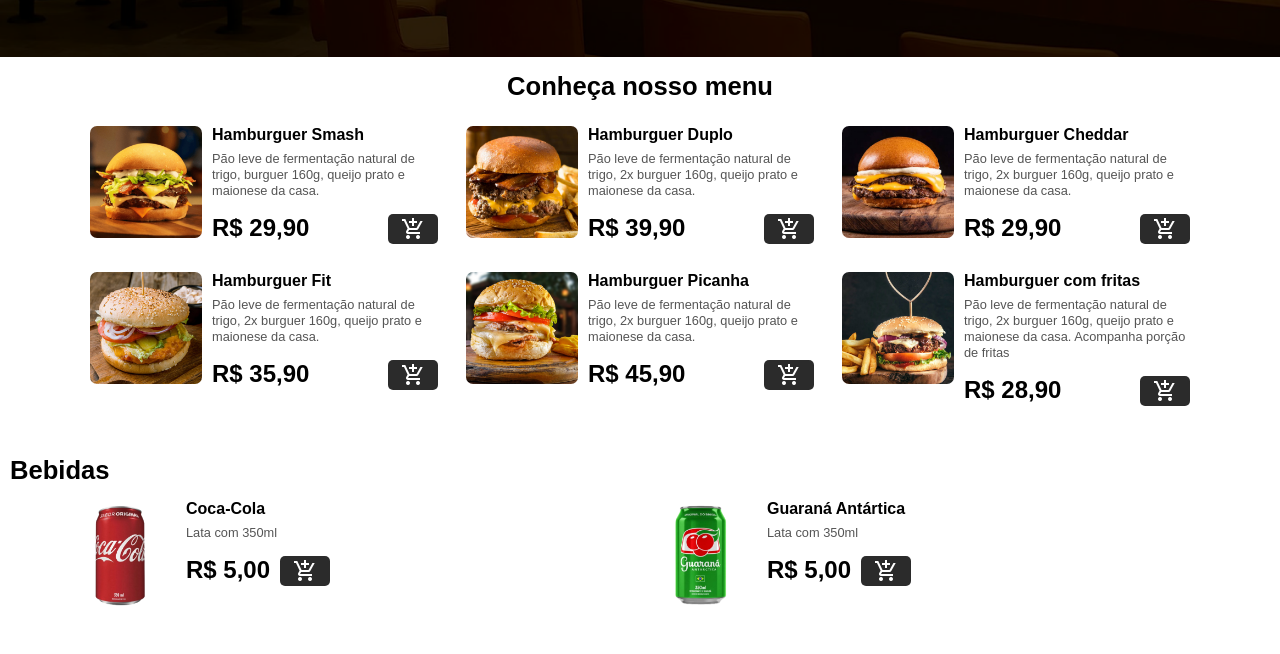
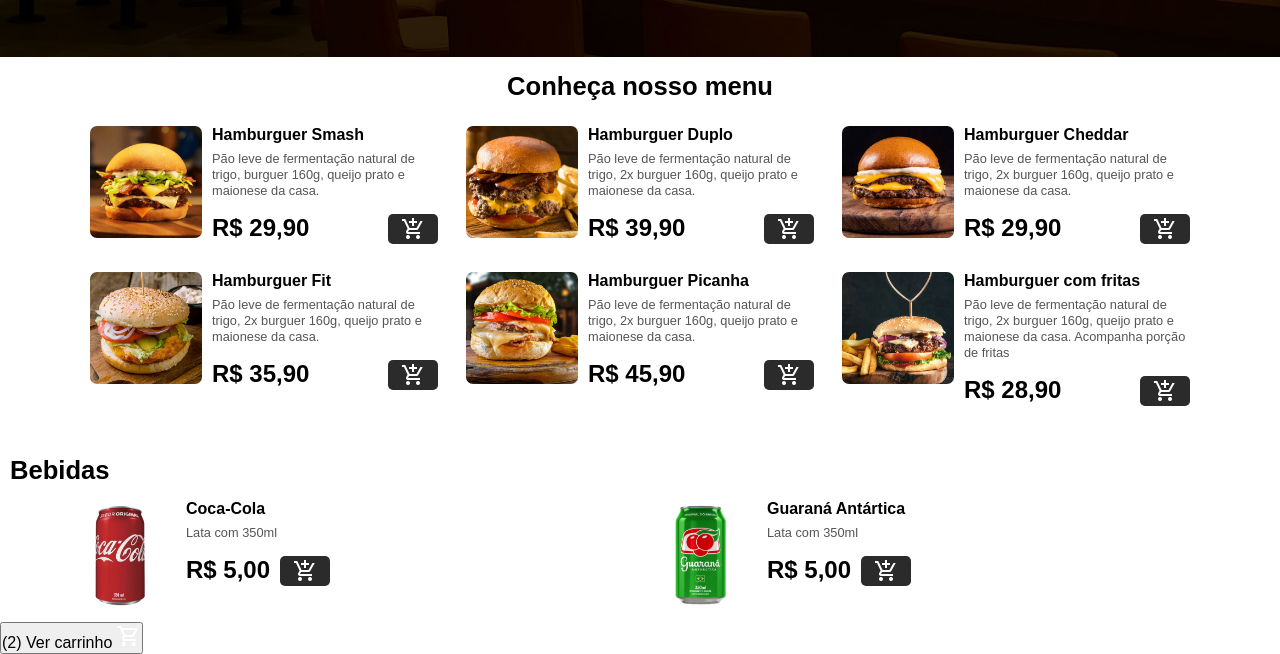
Before and after one commit to GuilhermeCampo/cardapio, a website: page index.html in a window 1280 px wide. Shown: the part 363-1017 px from the top of the page. Before the commit the page ends 985 px from the top, so only its background shows below. Drawn offline with nearby package versions, Linux system fonts and the light colour scheme.

Commit message:
Update index.html

```diff
--- a/index.html
+++ b/index.html
@@ -296,6 +296,18 @@
 
     </div><!-- fim menu -->
 
+    <!-- btn cart footer -->
+     <footer>
+      <button>
+        (<span class="cart-count">2</span>)
+        Ver carrinho
+        <span class="material-symbols-outlined add-cart" style="color:white;">
+          shopping_cart
+          </span>
+      </button>
+
+     </footer>
+
 
   </body>
 </html>
```
